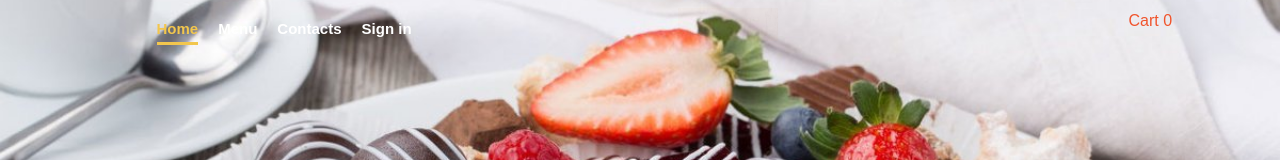
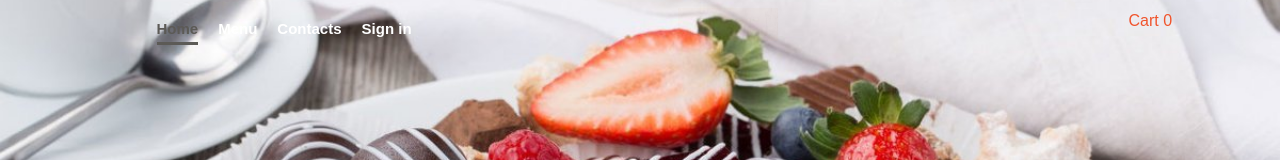
Before and after one commit to ShamilUmarov/diploma2, a React (Create React App) app: page / in a window 1280 px wide. In both pictures the pointer is over the link "Home". Shown: the top 160 px of the page. Built offline with nearby package versions, Linux system fonts and the light colour scheme.

Commit message:
formated styles in index.css

```diff
--- a/src/components/Nav/NavItem/NavItem.css
+++ b/src/components/Nav/NavItem/NavItem.css
@@ -10,17 +10,17 @@
 }
 
 .NavItem a.active {
-  color: #f2c64d;
+  color: #5c5a56;
   cursor: pointer;
   transition: all 0.3s ease;
-  border-bottom: 3.5px solid #f2c64d;
+  border-bottom: 3.5px solid #5c5a56;
 }
 
 .NavItem a:hover {
-  color: #f2c64d;
+  color: #5c5a56;
   cursor: pointer;
   transition: all 0.3s ease;
-  border-bottom: 3.5px solid #f2c64d;
+  border-bottom: 3.5px solid #5c5a56;
 }
 
 .NavItem a::after {
@@ -55,11 +55,11 @@
 
   .NavItem a:hover {
     border-bottom: none;
-    border-right: 3.5px solid #f2c64d;
+    border-right: 3.5px solid dimgrey;
   }
 
   .NavItem a.active {
     border-bottom: none;
-    border-right: 3.5px solid #f2c64d;
+    border-right: 3.5px solid dimgrey;
   }
 }
```
